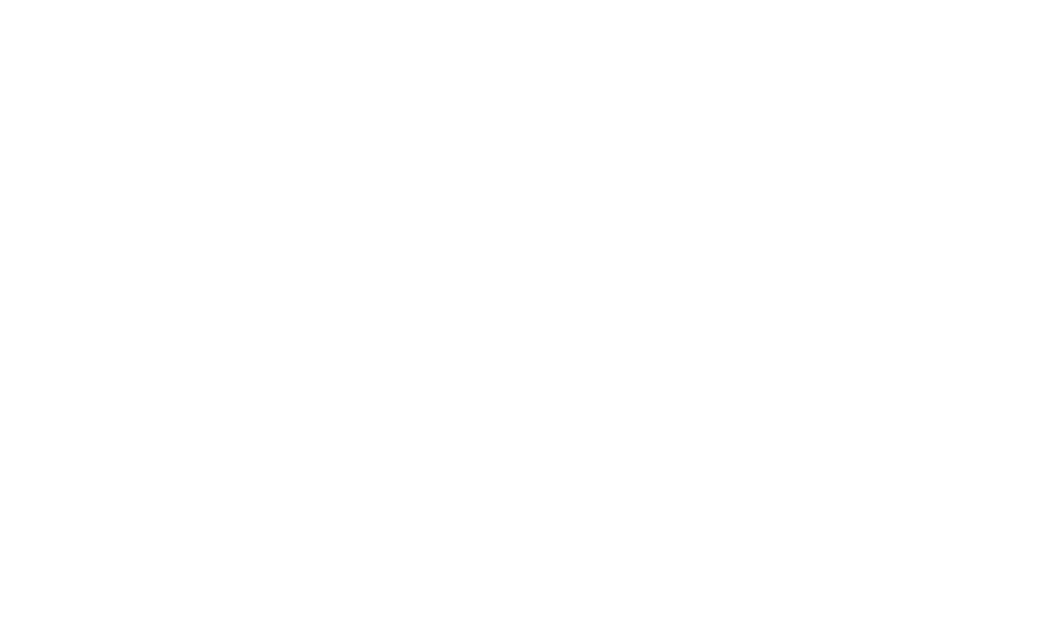
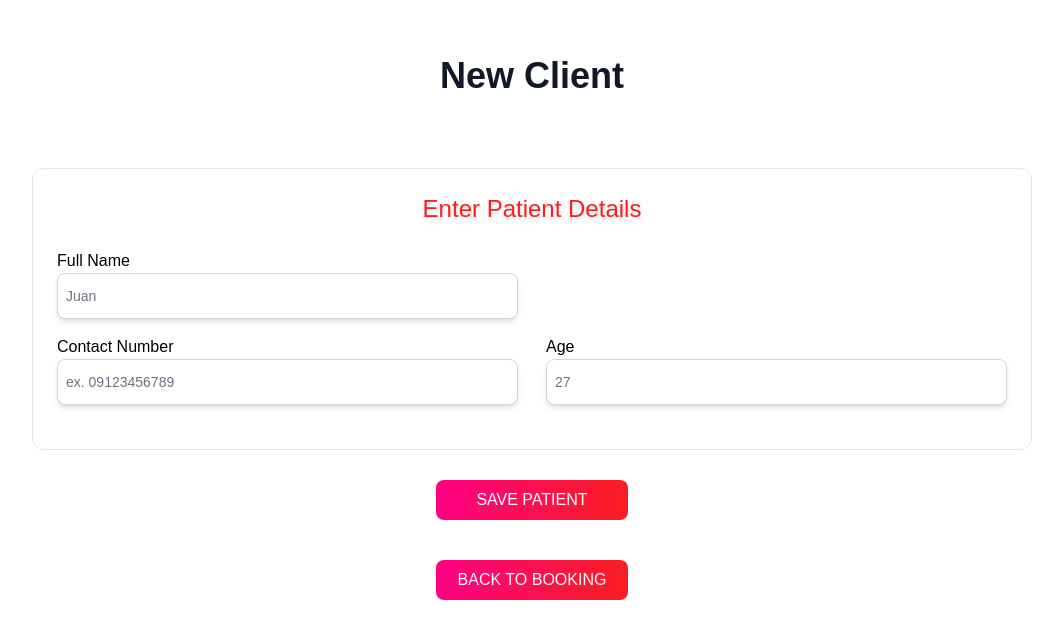
Before and after one commit to jomcelis9/thePoint, a React (Vite) app in the folder frontend/thePoint/: page /newclient in a window 1280 px wide. Before the commit this address had no page. Shown: the top 638 px of the page, without its empty margins (108-1171 px from the left). Built offline with nearby package versions, Linux system fonts and the light colour scheme.

Commit message:
patient booking

```diff
--- a/frontend/thePoint/src/App.jsx
+++ b/frontend/thePoint/src/App.jsx
@@ -19,6 +19,8 @@ import ForgotPassword from './pages/client/ForgotPasswordPage';
 import ResetPasswordPage from './pages/client/ResetPasswordPage';
 import AccountDetails from './pages/client/AccountDetails';
 import PendingPage from './pages/client/PendingPage';
+import BookChoice from './pages/client/BookChoice';
+import NewClient from './pages/client/NewClient';
 
 axios.defaults.baseURL = "http://localhost:4000";
 
@@ -35,6 +37,8 @@ function App() {
         <Route path="/contact" element={<ContactPage/>}/>
         <Route path="/accountdetails" element={<AccountDetails/>}/>
         <Route path="/pending" element={<PendingPage />} />
+        <Route path="/bookchoice" element={<BookChoice />} />
+        <Route path='/newclient' element={<NewClient />} />
 
       </Route>
 
--- a/frontend/thePoint/src/pages/admin/ClientManagement.jsx
+++ b/frontend/thePoint/src/pages/admin/ClientManagement.jsx
@@ -1,92 +1,36 @@
 import { useOutletContext } from "react-router-dom";
 import { useState } from "react";
+import axios from "axios"; // Import axios
 import Table from "../../../components/table";
 import TableBody from "../../../components/ui/TableBody";
 
 
 export default function ClientManagement() {
     const { open } = useOutletContext();
-    const [isRemoveModalOpen, setIsRemoveModalOpen] = useState(false);
-    const [selectedAppointment, setSelectedAppointment] = useState(null);
-
-    const handleRowSelect = (appointment) => {
-        setSelectedAppointment(appointment);
-    };
-
-    const handleRemoveClick = () => {
-        if (selectedAppointment) {
-            setIsRemoveModalOpen(true);
-        }
-    };
-
-    const handleConfirmRemove = () => {
-        setIsRemoveModalOpen(false);
-    };
-
-    const handleCancelRemove = () => {
-        setIsRemoveModalOpen(false);
-    };
 
     return (
         <div className={`p-4 transition-all duration-300 ${open ? "ml-0" : "ml-20"} mt-20 mb-10 border`}>
             <h2 className="text-4xl font-bold mb-8 text-gray-900">List of Clients</h2>
             <div className="overflow-auto max-h-[500px] mb-4">
-                <Table onRowSelect={handleRowSelect}>
+                <Table>
                     <TableBody
                         statusOne={"statusConfirmed"}
                         statusTwo={"statusRejected"}
                         statusThree={"statusPending"}
                         btnName1={"Confirm"}
                         btnName2={"Reject"}
-                        fetchDataQuery={"clients"}
-                        column1={"client_id"}
+                        fetchDataQuery={"users"}
+                        column1={"user_id"}
                         column2={"name"}
-                        column3={"contact"}
+                        column3={"email"}
                         column4={null}
                         headerOne={"Client ID"}
                         headerTwo={"Name"}
                         headerThree={"Contact Number"}
                     />
                 </Table>
-            </div>
 
-            <div className="fixed bottom-8 right-8 flex space-x-4 z-10">
-                <button
-                    id="Removebtn"
-                    type="button"
-                    onClick={handleRemoveClick}
-                    className="bg-gradient-to-r from-thePointPink to-thePointRed text-white py-2 px-4 active:bg-primary-600 focus:outline-none focus:ring focus:ring-amber-200 rounded-lg hover:drop-shadow-xl"
-                    disabled={!selectedAppointment}
-                >
-                    Remove
-                </button>
-            </div>
-
-            {isRemoveModalOpen && (
-                <div className="fixed inset-0 flex items-center justify-center bg-black bg-opacity-50">
-                    <div className="bg-white rounded-lg p-4 shadow-lg">
-                        <h2 className="text-lg font-semibold mb-4">Confirm Removal</h2>
-                        <p>
-                            Are you sure you want to remove the appointment for{" "}
-                            {selectedAppointment?.firstName} {selectedAppointment?.lastName}?
-                        </p>
-                        <div className="mt-4">
-                            <button
-                                onClick={handleConfirmRemove}
-                                className="bg-red-500 text-white py-2 px-4 rounded-lg mr-2"
-                            >
-                                Yes, Remove
-                            </button>
-                            <button
-                                onClick={handleCancelRemove}
-                                className="bg-gray-300 text-black py-2 px-4 rounded-lg"
-                            >
-                                Cancel
-                            </button>
-                        </div>
-                    </div>
-                </div>
-            )}
+              </div>
         </div>
     );
 }
--- /dev/null
+++ b/frontend/thePoint/src/pages/client/BookChoice.jsx
@@ -0,0 +1,50 @@
+import { useOutletContext } from "react-router-dom";
+import { useState } from "react";
+import { Link } from "react-router-dom";
+
+
+export default function BookChoice() {
+    const { open } = useOutletContext();
+    const [isRemoveModalOpen, setIsRemoveModalOpen] = useState(false);
+    const [selectedAppointment, setSelectedAppointment] = useState(null);
+
+    const handleRemoveClick = () => {
+        if (selectedAppointment) {
+            setIsRemoveModalOpen(true);
+        }
+    };
+
+    const handleConfirmRemove = () => {
+        setIsRemoveModalOpen(false);
+    };
+
+    const handleCancelRemove = () => {
+        setIsRemoveModalOpen(false);
+    };
+
+    return (
+        <div className={`p-4 transition-all duration-300 ${open ? "ml-0" : "ml-20"} mt-20 mb-10 border`}>
+            <h2 className="text-4xl font-bold mb-8 text-gray-900">Client Management</h2>
+
+            <div className="flex flex-col items-center justify-center h-[300px] mb-4">
+                <Link to="/client/newclient">
+    <button
+        id="NewPatientBtn"
+        type="button"
+        className="w-48 bg-gradient-to-r from-thePointPink to-thePointRed text-white py-2 active:bg-primary-600 focus:outline-none focus:ring focus:ring-amber-200 rounded-lg mb-10"
+    >
+        New Client
+    </button>
+    </Link>
+
+    <button
+        id="AddClientBtn" // Changed this ID to ensure uniqueness
+        type="button"
+        className="w-48 bg-gradient-to-r from-thePointPink to-thePointRed text-white py-2 active:bg-primary-600 focus:outline-none focus:ring focus:ring-amber-200 rounded-lg"
+    >
+        Add New Client
+    </button>
+</div>
+        </div>
+    );
+}
--- /dev/null
+++ b/frontend/thePoint/src/pages/client/NewClient.jsx
@@ -0,0 +1,53 @@
+// src/NewClient.js
+import React from "react";
+
+const NewClient = () => {
+    return (
+        <div className="flex flex-col items-center p-4">
+            <h2 className="text-4xl font-bold mb-8 text-gray-900 mt-10">New Client</h2>
+            <div>
+            <form className="mx-auto p-6 border rounded-xl shadow-md shadow-white bg-white m-10 w-[1000px]">
+
+                    <h1 className="flex justify-center gap-5 text-2xl mb-4 text-thePointRed bg-transparent drop-shadow-md">Enter Patient Details</h1>
+
+                    <div className="grid md:grid-cols-2 md:gap-7 rounded-md py-2">
+                        <div className="relative z-0 w-full group">
+                            <label htmlFor="firstName">Full Name</label>
+                            <input id="fullName" name="fulltName" type="text" required className="shadow-md rounded-lg w-full text-gray-800 text-sm border-b border-gray-300 focus:border-thePointPink px-2 py-3 outline-none" placeholder="Juan" />
+                        </div>
+                    </div>
+
+                    <div className="grid md:grid-cols-2 md:gap-7 rounded-md py-2 mb-3">
+                        <div className="relative z-0 w-full group">
+                            <label>Contact Number</label>
+                            <input name="contactNumber" type="text" required maxLength="11" className="shadow-md rounded-lg w-full text-gray-800 text-sm border-b border-gray-300 focus:border-thePointPink px-2 py-3 outline-none" placeholder="ex. 09123456789" />
+                        </div>
+                        <div className="relative z-0 w-full group">
+                            <label>Age</label>
+                            <input name="age" type="text" required maxLength="3" className="shadow-md rounded-lg w-full text-gray-800 text-sm border-b border-gray-300 focus:border-thePointPink px-2 py-3 outline-none" placeholder="27" />
+                        </div>
+                    </div>
+                </form>
+                <div className="flex flex-col items-center justify-center h-[100px] mb-1">
+                    <button
+                        id="NewPatientBtn"
+                        type="button"
+                        className="w-48 bg-gradient-to-r from-thePointPink to-thePointRed text-white py-2 active:bg-primary-600 focus:outline-none focus:ring focus:ring-amber-200 rounded-lg mb-10"
+                     >
+                    SAVE PATIENT
+                     </button>
+
+                    <button
+                        id="AddClientBtn" // Changed this ID to ensure uniqueness
+                        type="button"
+                        className="w-48 bg-gradient-to-r from-thePointPink to-thePointRed text-white py-2 active:bg-primary-600 focus:outline-none focus:ring focus:ring-amber-200 rounded-lg"
+                    >
+                    BACK TO BOOKING
+                    </button>
+                </div>
+            </div>
+        </div>
+    );
+};
+
+export default NewClient;
```
